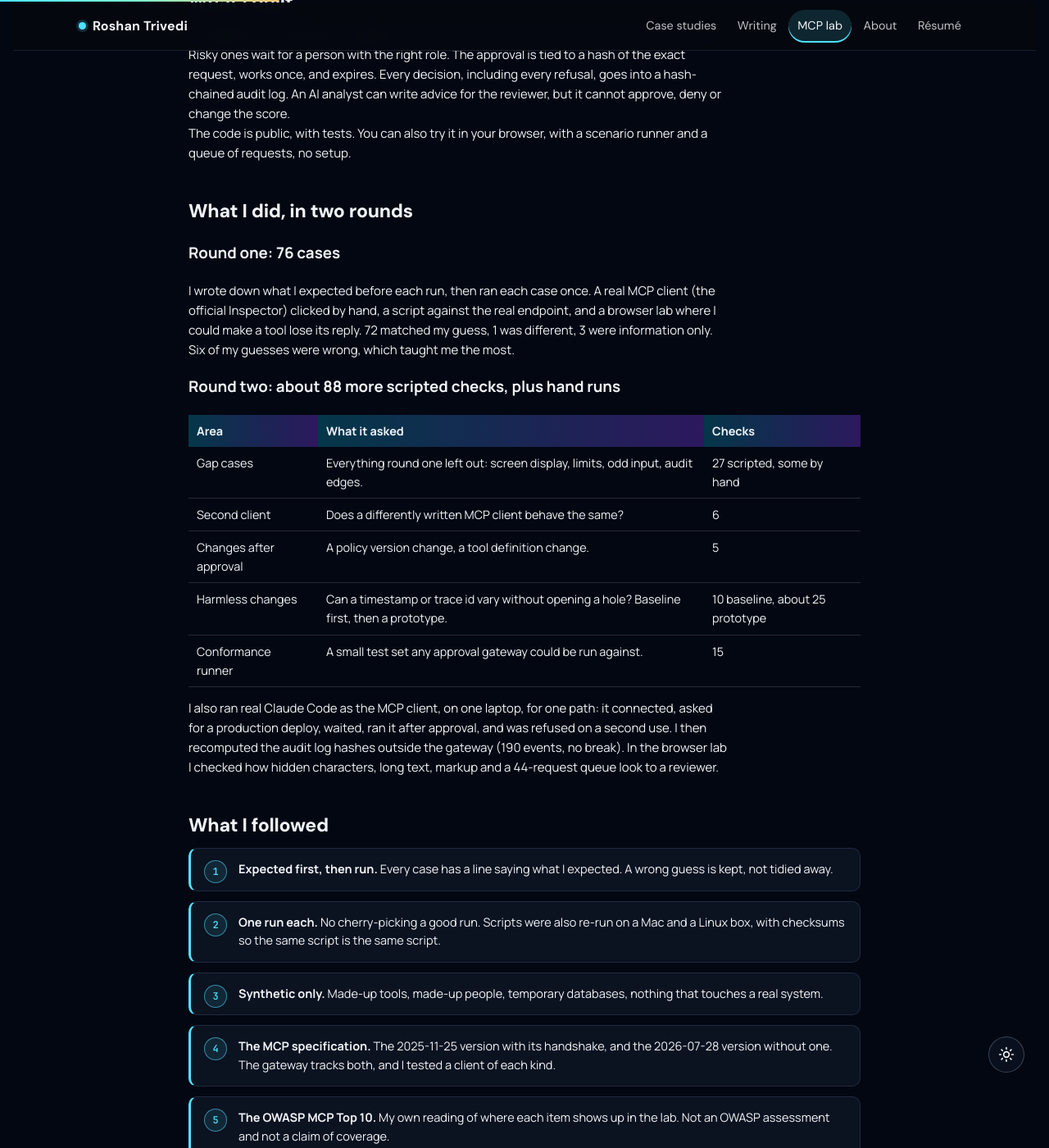
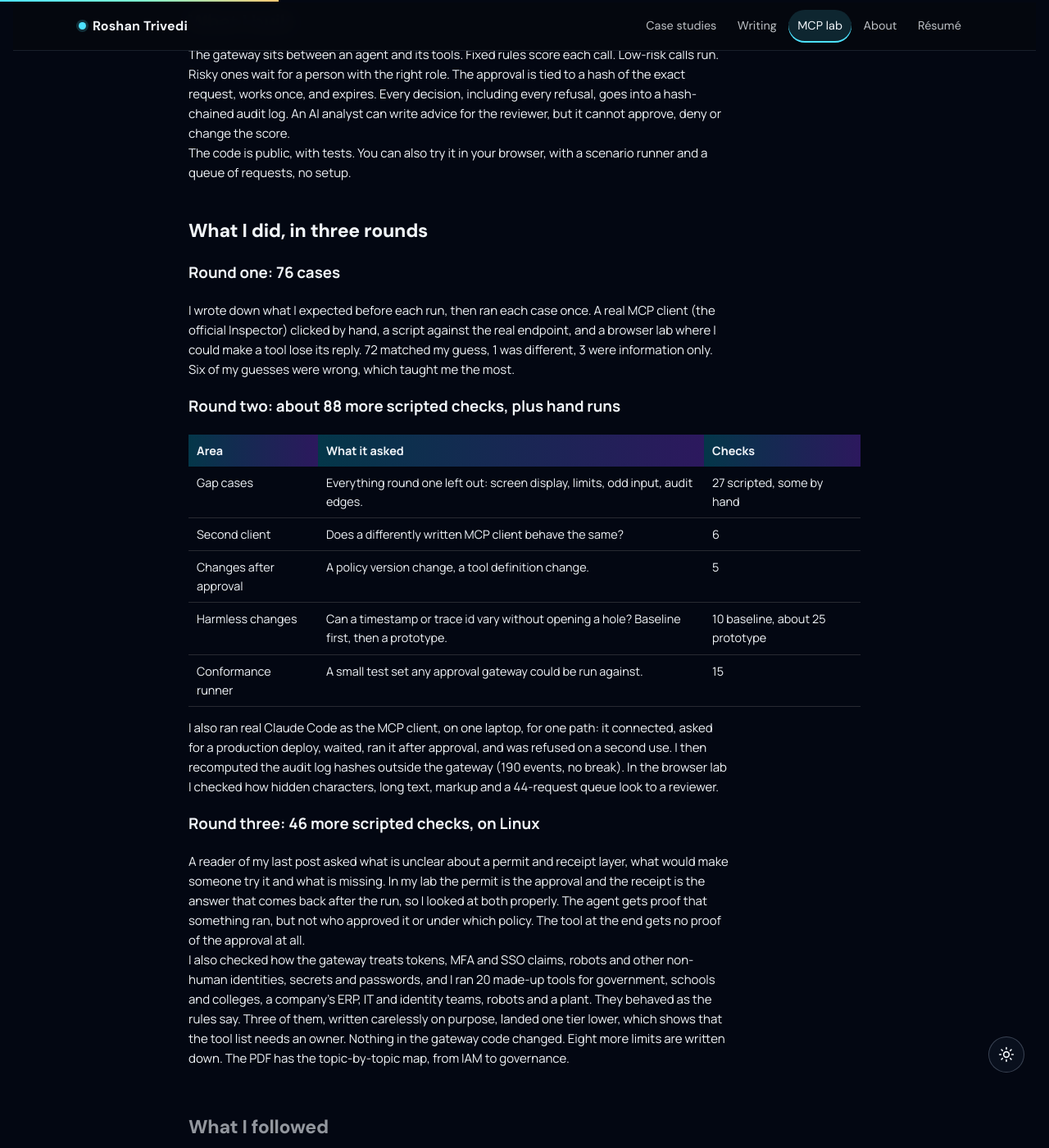
Before and after one commit to trivediroshan1-ui/trivediroshan1-ui.github.io, a Jekyll site: the page mcp-lab-in-depth/index.html, which Jekyll copies as it is, in a window 1280 px wide and 1400 px high, scrolled down 1171 px. Shown: the whole window at 82% size. Built offline with Jekyll 4.4.1, drawn with Linux system fonts in a browser that asks for light colours; some of the changed text lies outside the part shown.

Commit message:
MCP lab report v4.0: round three (permit and receipt, identity, secrets, sector tools), 119 pages, site text updated

```diff
--- a/assets/chatbot-data.js
+++ b/assets/chatbot-data.js
@@ -243,7 +243,7 @@ window.SITE_QA = [
     url: "/mcp-lab-results/",
     keywords: ["mcp results","mcp test results","how many tests","76 cases","210 tests","what failed","test report","mcp report pdf","report"],
     answer:
-      "The results page lists what happened in the MCP lab tests: 210 automated tests and a 76-case runner, with 72 as expected, 1 different and 3 for information. It records the gaps found and what was fixed, and the full 100-page final report, covering both rounds and 164 scripted checks, is a PDF at /assets/humangate-mcp-lab-final-report.pdf. Tools are synthetic, reviewer names are typed rather than proven, and each case was run once on Roshan's own machines.",
+      "The results page lists what happened in the MCP lab tests: 210 automated tests and a 76-case runner, with 72 as expected, 1 different and 3 for information. It records the gaps found and what was fixed, and the full 119-page final report, covering three rounds and 210 scripted checks (round three looked at the permit and receipt, identity, secrets and 20 made-up sector tools), is a PDF at /assets/humangate-mcp-lab-final-report.pdf. Tools are synthetic, reviewer names are typed rather than proven, and each case was run once on Roshan's own machines.",
   },
   {
     id: "mcp-lab-use-cases",
--- a/index.html
+++ b/index.html
@@ -367,7 +367,7 @@ font-size: 13px;
               <a class="btn btn-ghost" href="/mcp-lab-in-depth/">In depth: what, why, how</a>
               <a class="btn btn-ghost" href="/mcp-lab-use-cases/">81 use cases in detail</a>
               <a class="btn btn-ghost" href="/mcp-lab-results/">Test results</a>
-              <a class="btn btn-ghost" href="/assets/humangate-mcp-lab-final-report.pdf">Full report (PDF, 100 pages)</a>
+              <a class="btn btn-ghost" href="/assets/humangate-mcp-lab-final-report.pdf">Full report (PDF, 119 pages)</a>
             </div>
           </div>
           <div class="feature-art" role="group" aria-label="How the approval gateway handles one request. Illustrative flow; the tools are synthetic.">
--- a/mcp-lab-case-study/index.html
+++ b/mcp-lab-case-study/index.html
@@ -88,7 +88,7 @@
       <section>
         <h2>Honest limits</h2>
         <p class="body-text">One run each, on my machines, with synthetic tools. This shows what this gateway did on these cases. It does not prove it secure.</p>
-        <p class="mcp-cta"><a class="btn btn-primary" href="/assets/humangate-mcp-lab-final-report.pdf">Download the full report (PDF, 100 pages)</a> <a class="btn btn-ghost" href="/mcp-human-approval-gateway/">Try the lab in your browser</a> <a class="btn btn-ghost" href="https://github.com/trivediroshan1-ui/mcp-human-approval-gateway">Source on GitHub</a></p>
+        <p class="mcp-cta"><a class="btn btn-primary" href="/assets/humangate-mcp-lab-final-report.pdf">Download the full report (PDF, 119 pages)</a> <a class="btn btn-ghost" href="/mcp-human-approval-gateway/">Try the lab in your browser</a> <a class="btn btn-ghost" href="https://github.com/trivediroshan1-ui/mcp-human-approval-gateway">Source on GitHub</a></p>
       </section>
       <aside class="hg-next" aria-labelledby="hg-next-t">
         <p class="eyebrow">Where next</p>
--- a/mcp-lab-in-depth/index.html
+++ b/mcp-lab-in-depth/index.html
@@ -4,10 +4,10 @@
     <meta charset="UTF-8" />
     <meta name="viewport" content="width=device-width, initial-scale=1.0" />
     <meta name="theme-color" content="#030712" />
-    <meta name="description" content="The full story of the MCP approval lab: what I did, why, what I followed, what it found over two rounds, and what a firm can take from it." />
+    <meta name="description" content="The full story of the MCP approval lab: what I did, why, what I followed, what it found over three rounds, and what a firm can take from it." />
     <link rel="canonical" href="https://roshantrivedi.co.in/mcp-lab-in-depth/" />
     <meta property="og:title" content="The MCP approval lab, in depth" />
-    <meta property="og:description" content="The full story of the MCP approval lab: what I did, why, what I followed, what it found over two rounds, and what a firm can take from it." />
+    <meta property="og:description" content="The full story of the MCP approval lab: what I did, why, what I followed, what it found over three rounds, and what a firm can take from it." />
     <meta property="og:type" content="article" />
     <meta property="og:url" content="https://roshantrivedi.co.in/mcp-lab-in-depth/" />
     <meta property="og:image" content="https://roshantrivedi.co.in/og-image.png" />
@@ -31,7 +31,7 @@
       <header class="hero mcp-hero">
         <p class="eyebrow">MCP lab &middot; in depth</p>
         <h1>The MCP approval lab, in depth</h1>
-        <p class="dek">What I did, why I did it, what I followed, what two rounds of testing found, and what a firm can take from it. Written plainly, with the limits left in.</p>
+        <p class="dek">What I did, why I did it, what I followed, what three rounds of testing found, and what a firm can take from it. Written plainly, with the limits left in.</p>
         <div class="mcp-ribbon" aria-hidden="true"></div>
       </header>
       <nav class="mcp-tabs" aria-label="MCP lab"><a href="/mcp-lab-case-study/">Case study</a><a href="/mcp-lab-in-depth/" aria-current="page">In depth</a><a href="/mcp-lab-use-cases/">Use cases</a><a href="/mcp-lab-results/">Results</a><a href="/mcp-human-approval-gateway/">Try the lab</a><a href="/assets/humangate-mcp-lab-final-report.pdf">Report (PDF)</a><a href="https://github.com/trivediroshan1-ui/mcp-human-approval-gateway">Source</a></nav>
@@ -39,7 +39,7 @@
       <section>
         <h2>The short version</h2>
         <p class="body-text">AI agents now call real tools through MCP, the Model Context Protocol. Some of those calls matter: a deploy, a role change, a payment. The usual answer is &ldquo;a person approves it&rdquo;. I wanted to find out whether that approval actually holds. Does it cover exactly what was asked, work once, expire, and leave a record you can check later?</p>
-        <p class="body-text">So I built a small open-source approval gateway, called HumanGate, and then spent two rounds trying to break it. About 160 checks in total. Most things held. Several did not, and I fixed what I could and wrote down what I could not. Everything uses made-up tools and made-up data.</p>
+        <p class="body-text">So I built a small open-source approval gateway, called HumanGate, and then spent three rounds trying to break it. About 210 scripted checks in total. Most things held. Several did not, and I fixed what I could and wrote down what I could not. Everything uses made-up tools and made-up data.</p>
       </section>
 
       <section>
@@ -59,7 +59,7 @@
       </section>
 
       <section>
-        <h2>What I did, in two rounds</h2>
+        <h2>What I did, in three rounds</h2>
         <h3>Round one: 76 cases</h3>
         <p class="body-text">I wrote down what I expected before each run, then ran each case once. A real MCP client (the official Inspector) clicked by hand, a script against the real endpoint, and a browser lab where I could make a tool lose its reply. 72 matched my guess, 1 was different, 3 were information only. Six of my guesses were wrong, which taught me the most.</p>
         <h3>Round two: about 88 more scripted checks, plus hand runs</h3>
@@ -71,6 +71,9 @@
         <tr><td>Conformance runner</td><td>A small test set any approval gateway could be run against.</td><td>15</td></tr>
         </tbody></table></div>
         <p class="body-text">I also ran real Claude Code as the MCP client, on one laptop, for one path: it connected, asked for a production deploy, waited, ran it after approval, and was refused on a second use. I then recomputed the audit log hashes outside the gateway (190 events, no break). In the browser lab I checked how hidden characters, long text, markup and a 44-request queue look to a reviewer.</p>
+        <h3>Round three: 46 more scripted checks, on Linux</h3>
+        <p class="body-text">A reader of my last post asked what is unclear about a permit and receipt layer, what would make someone try it and what is missing. In my lab the permit is the approval and the receipt is the answer that comes back after the run, so I looked at both properly. The agent gets proof that something ran, but not who approved it or under which policy. The tool at the end gets no proof of the approval at all.</p>
+        <p class="body-text">I also checked how the gateway treats tokens, MFA and SSO claims, robots and other non-human identities, secrets and passwords, and I ran 20 made-up tools for government, schools and colleges, a company&rsquo;s ERP, IT and identity teams, robots and a plant. They behaved as the rules say. Three of them, written carelessly on purpose, landed one tier lower, which shows that the tool list needs an owner. Nothing in the gateway code changed. Eight more limits are written down. The PDF has the topic-by-topic map, from IAM to governance.</p>
       </section>
 
       <section>
--- a/mcp-lab-results/index.html
+++ b/mcp-lab-results/index.html
@@ -40,8 +40,8 @@
         <p class="body-text">Latest run: the one-command runner after the fixes, 76 cases. The first run on my laptop (71 cases) came out 64 as expected, 5 different, 2 for information. The full written account is in <a href="/assets/humangate-mcp-lab-final-report.pdf">the report</a>.</p>
       </section>
       <section>
-        <h2>Round two (17 October 2026)</h2>
-        <p class="body-text">The table below is round one (76 cases). Round two added about 88 scripted checks: gap cases, a second client, policy and tool changes, a harmless-fields prototype and a conformance runner, plus a real Claude Code run. Nothing from round two changed the round-one numbers. One gap was found and fixed (tool changed after approval), and four limits are written down. The details are on <a href="/mcp-lab-in-depth/">the in-depth page</a>.</p>
+        <h2>Rounds two and three (17 October 2026)</h2>
+        <p class="body-text">The table below is round one (76 cases). Round two added about 88 scripted checks: gap cases, a second client, policy and tool changes, a harmless-fields prototype and a conformance runner, plus a real Claude Code run. Nothing from round two changed the round-one numbers. One gap was found and fixed (tool changed after approval), and four limits are written down. Round three added 46 scripted checks on the permit and receipt, identity, secrets and 20 made-up sector tools, run on Linux, with eight more limits written down and no change to the gateway code. The details are on <a href="/mcp-lab-in-depth/">the in-depth page</a>.</p>
       </section>
       <div id="res-banner" class="res-banner" hidden></div>
       <section id="res-meta" class="res-meta" aria-live="polite"><p class="body-text">Loading results&hellip;</p></section>
@@ -84,7 +84,7 @@
         <h2>How to read this</h2>
         <p class="body-text">The gateway and every tool it guards are synthetic. Nothing real is touched. Each case was run once by a script that talks to the same <code>/mcp</code> endpoint the MCP Inspector uses. The lost-response and clock cases run inside the test harness, because the fault switch and the clock only exist there. A separate real 11-minute wait also ended in &ldquo;expired&rdquo;. Reviewer names are typed into the request, not authenticated, and one case shows why that matters. This shows what this gateway did on these cases. It does not prove it secure.</p>
         <p class="body-text">The short version: <a href="/mcp-lab-case-study/">the case study</a>. What each case does and why it matters: <a href="/mcp-lab-use-cases/">the use cases in detail</a>.</p>
-        <p class="mcp-cta"><a class="btn btn-primary" href="/assets/humangate-mcp-lab-final-report.pdf">Download the full report (PDF, 100 pages)</a> <a class="btn btn-ghost" href="/mcp-human-approval-gateway/">Try the lab in your browser</a> <a class="btn btn-ghost" href="https://github.com/trivediroshan1-ui/mcp-human-approval-gateway">Source on GitHub</a></p>
+        <p class="mcp-cta"><a class="btn btn-primary" href="/assets/humangate-mcp-lab-final-report.pdf">Download the full report (PDF, 119 pages)</a> <a class="btn btn-ghost" href="/mcp-human-approval-gateway/">Try the lab in your browser</a> <a class="btn btn-ghost" href="https://github.com/trivediroshan1-ui/mcp-human-approval-gateway">Source on GitHub</a></p>
       </section>
       <aside class="hg-next" aria-labelledby="hg-next-t">
         <p class="eyebrow">Where next</p>
```
Also changed, not shown: mcp-lab-use-cases/index.html (+1 -1 lines), 2 other files.
